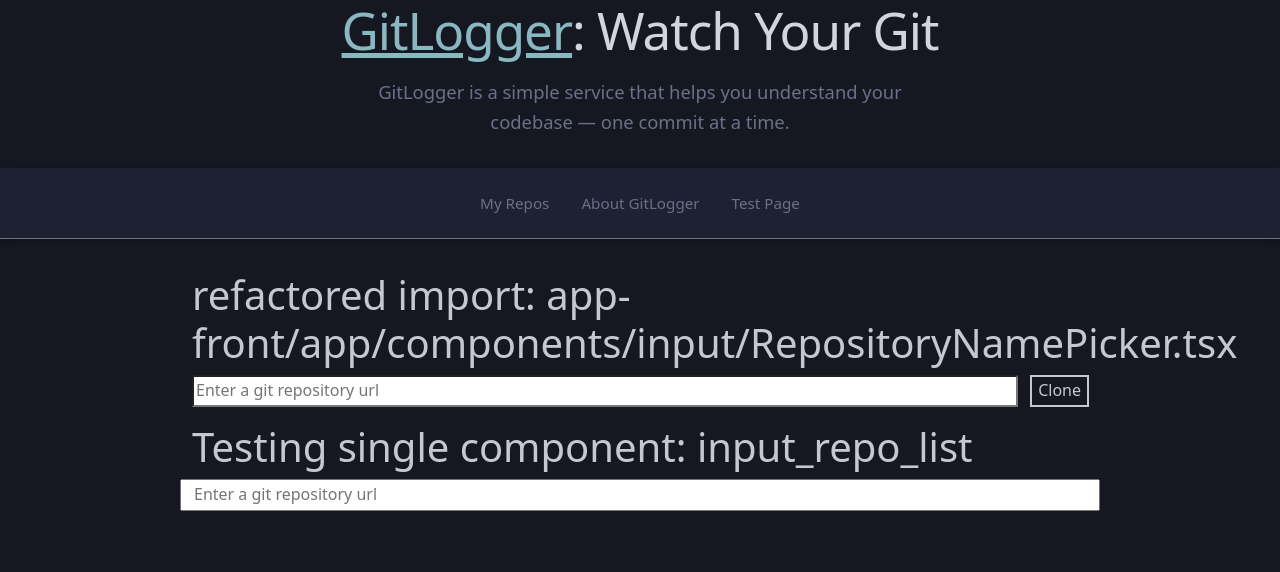
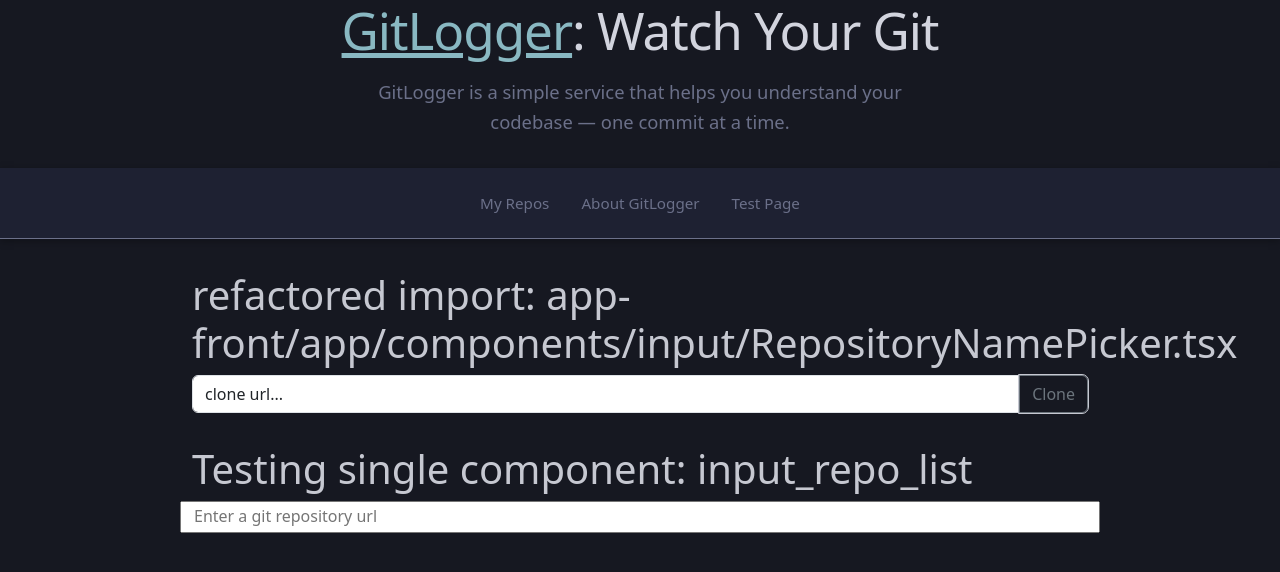
Before and after one commit to GitLogging/GitLogger-Docker, a Next.js app in the folder app-front/: page /testing/input_repo_list in a window 1280 px wide. Shown: the top 572 px of the page. Built offline with nearby package versions, Linux system fonts and the light colour scheme.

Commit message:
clean: improve css for form elements

```diff
--- a/app-front/app/components/input/CloneRepoButton.tsx
+++ b/app-front/app/components/input/CloneRepoButton.tsx
@@ -1,5 +1,6 @@
 
 import { useState } from 'react'
+import { Button } from 'react-bootstrap'
 
 export function CloneRepoButton() {
     /**
@@ -13,8 +14,13 @@ export function CloneRepoButton() {
     }
 
     return (
-        <button onClick={handleClick} >
+        <Button
+            variant="outline-secondary"
+            id="git-repo-clone-button"
+            type="submit"
+            onClick={handleClick}
+        >
             Clone
-        </button>
+        </Button>
     )
 }
--- a/app-front/app/components/input/RepositoryUrlPicker.tsx
+++ b/app-front/app/components/input/RepositoryUrlPicker.tsx
@@ -1,6 +1,8 @@
+import { useState } from "react"
 import { defaultRepoUrlList } from "@/app/default-data/repository-urls"
 import { BuildInputOptionsFrom } from "@/app/components/input/InputObjectsFrom"
 import { CloneRepoButton } from "@/app/components/input/CloneRepoButton"
+import { InputGroup, Form, Button } from "react-bootstrap"
 
 interface InputOptionItem {
     /**
@@ -48,6 +50,7 @@ function buildForm() {
     const dataListId = `clone-repo-url-source-list`
     const inputElementId = `clone-repo-url-choice`
     const formId = `clone-repo-form`
+    const [cloneUrl, setCloneUrl] = useState(`https://github.com/sharkdp/fd.git`)
 
 
     const cloneButton = (
@@ -58,12 +61,24 @@ function buildForm() {
         <div
             className={'mb-3 input-group'}
             style={{
-                display: 'flex',
-                alignItems: 'center',
-                gap: '1.5ch',
+                // display: 'flex',
+                // alignItems: 'center',
+                // gap: '1.5ch',
             }}
         >
-            <input
+            <InputGroup className="mb-3">
+                <Form.Control
+                    placeholder="Git Repository URL"
+                    aria-label="Git Repository URL"
+                    aria-describedby="git-repo-clone-button"
+                    value={'clone url...'}
+                    onChange={(e) => setCloneUrl(e.target.value)}
+                >
+
+                </Form.Control>
+                {cloneButton}
+            </InputGroup>
+            {/* <input
                 style={{
                     flexGrow: 2,
                 }}
@@ -74,8 +89,8 @@ function buildForm() {
                 defaultValue={true ? `` : `https://github.com/microsoft/vscode-powerquery`}
                 placeholder="Enter a git repository url"
                 required={false}
-            />
-            {cloneButton}
+            /> */}
+
         </div>
     )
 
```
